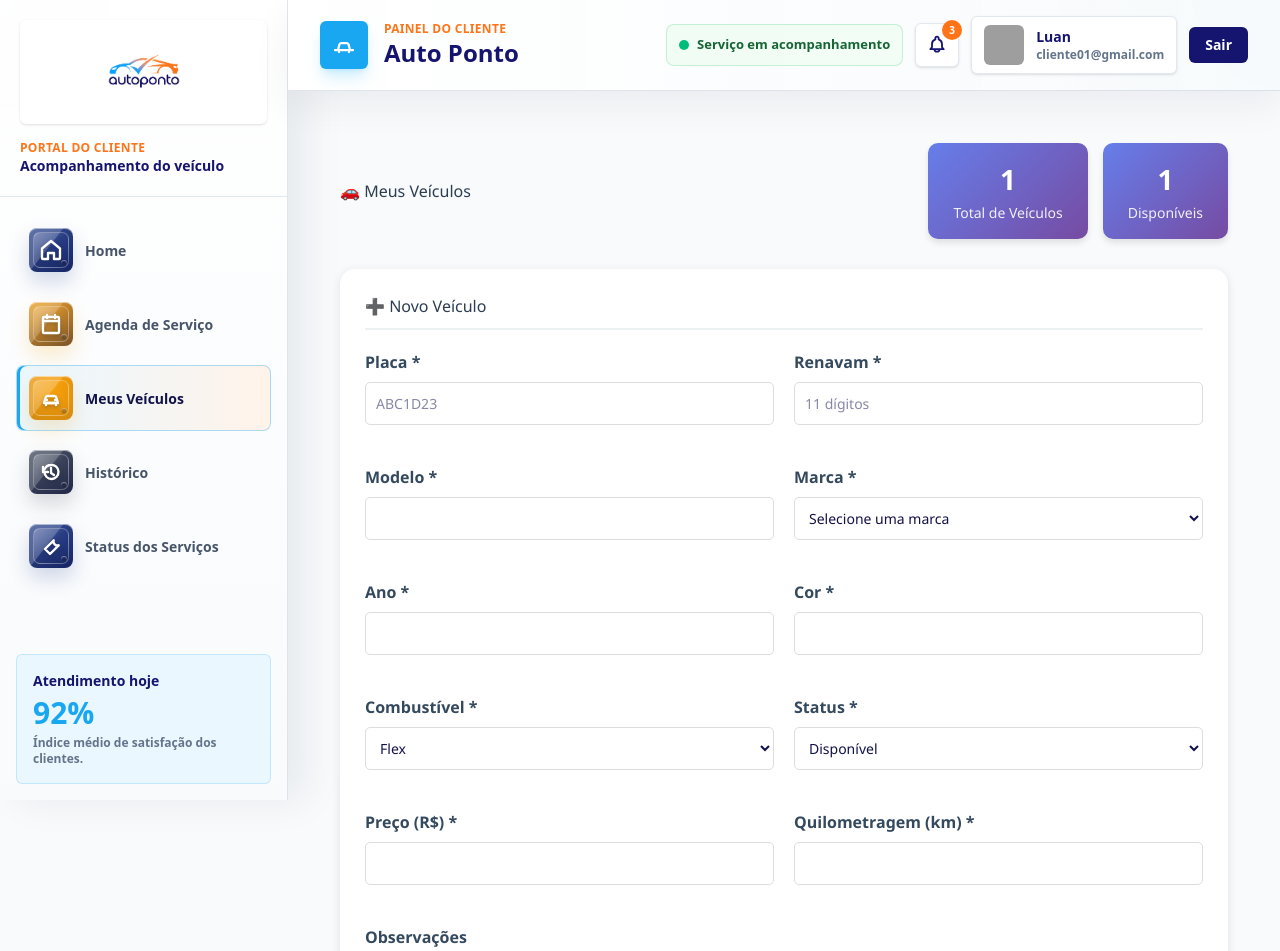
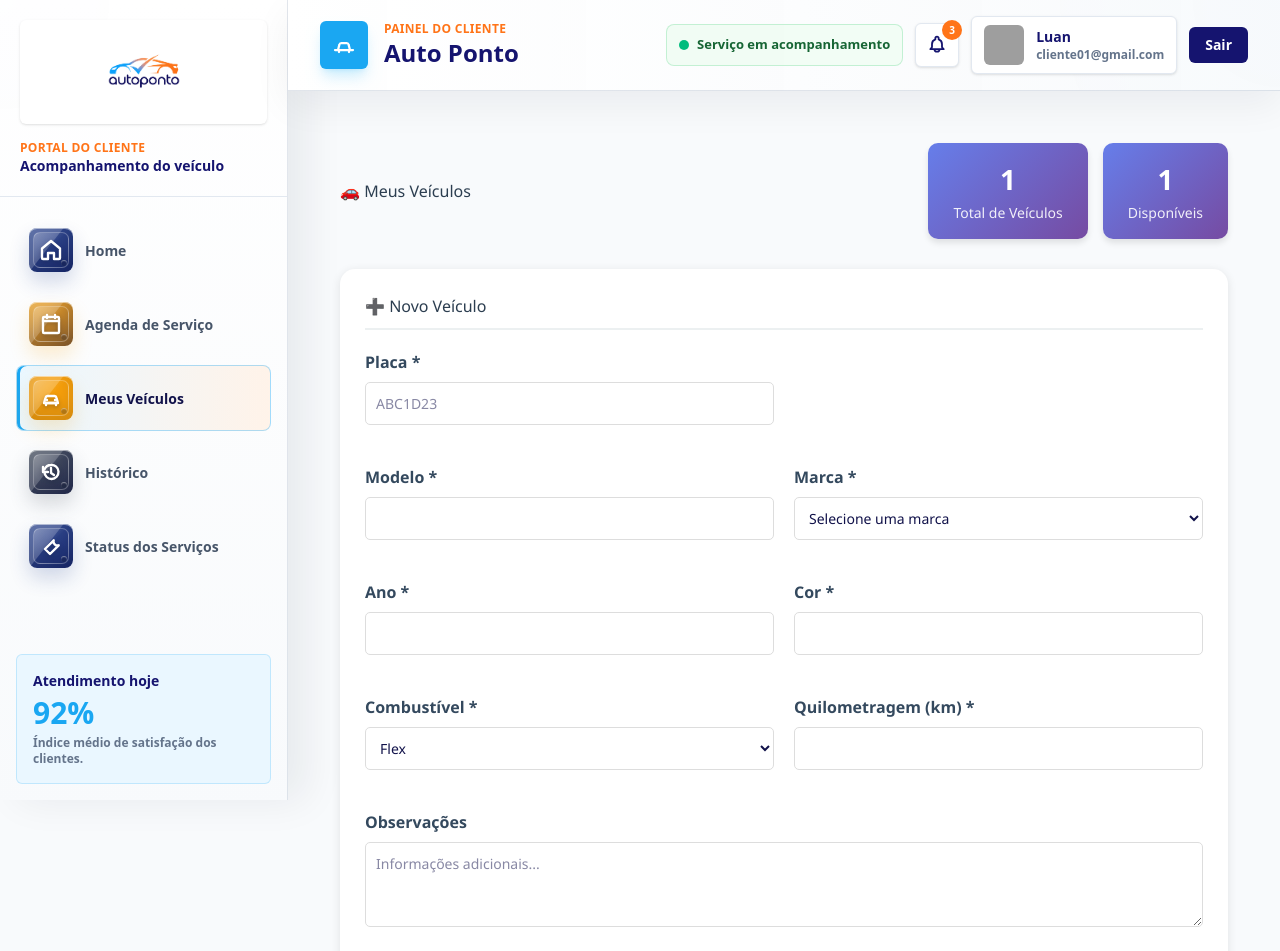
Before and after one commit to Luandsouza/auto-ponto-TCC, an Angular app: page /cliente/veiculos in a window 1280 px wide. Shown: the top 951 px of the page. Built offline with nearby package versions, Linux system fonts and the light colour scheme; grey boxes are pictures that could not be loaded.

Commit message:
refatoracao veiculos

```diff
--- a/src/app/pages/cliente/cadastro-veiculos/cadastro-veiculos.component.html
+++ b/src/app/pages/cliente/cadastro-veiculos/cadastro-veiculos.component.html
@@ -21,28 +21,19 @@
       <div class="form-row">
         <div class="form-group">
           <label for="placa">Placa *</label>
-          <input type="text" id="placa" formControlName="placa"
-                 placeholder="ABC1D23" class="form-control">
+          <input type="text" id="placa" formControlName="placa" placeholder="ABC1D23" class="form-control">
           <div class="error" *ngIf="f['placa'].invalid && f['placa'].touched">
             Placa inválida (Formato: ABC1D23)
           </div>
         </div>
 
-        <div class="form-group">
-          <label for="renavam">Renavam *</label>
-          <input type="text" id="renavam" formControlName="renavam"
-                 placeholder="11 dígitos" class="form-control" maxlength="11">
-          <div class="error" *ngIf="f['renavam'].invalid && f['renavam'].touched">
-            Renavam deve ter 11 dígitos
-          </div>
-        </div>
+
       </div>
 
       <div class="form-row">
         <div class="form-group">
           <label for="modelo">Modelo *</label>
-          <input type="text" id="modelo" formControlName="modelo"
-                 class="form-control">
+          <input type="text" id="modelo" formControlName="modelo" class="form-control">
           <div class="error" *ngIf="f['modelo'].invalid && f['modelo'].touched">
             Modelo é obrigatório
           </div>
@@ -63,8 +54,7 @@
       <div class="form-row">
         <div class="form-group">
           <label for="ano">Ano *</label>
-          <input type="number" id="ano" formControlName="ano"
-                 class="form-control">
+          <input type="number" id="ano" formControlName="ano" class="form-control">
           <div class="error" *ngIf="f['ano'].invalid && f['ano'].touched">
             Ano inválido (1886 - {{ currentYear }})
           </div>
@@ -72,8 +62,7 @@
 
         <div class="form-group">
           <label for="cor">Cor *</label>
-          <input type="text" id="cor" formControlName="cor"
-                 class="form-control">
+          <input type="text" id="cor" formControlName="cor" class="form-control">
           <div class="error" *ngIf="f['cor'].invalid && f['cor'].touched">
             Cor é obrigatória
           </div>
@@ -88,28 +77,12 @@
           </select>
         </div>
 
-        <div class="form-group">
-          <label for="status">Status *</label>
-          <select id="status" formControlName="status" class="form-control">
-            <option *ngFor="let st of statusVeiculo" [value]="st">{{ st }}</option>
-          </select>
-        </div>
-      </div>
 
-      <div class="form-row">
-        <div class="form-group">
-          <label for="preco">Preço (R$) *</label>
-          <input type="number" id="preco" formControlName="preco"
-                 class="form-control" step="0.01">
-          <div class="error" *ngIf="f['preco'].invalid && f['preco'].touched">
-            Preço deve ser maior ou igual a 0
-          </div>
-        </div>
+
 
         <div class="form-group">
           <label for="quilometragem">Quilometragem (km) *</label>
-          <input type="number" id="quilometragem" formControlName="quilometragem"
-                 class="form-control">
+          <input type="number" id="quilometragem" formControlName="quilometragem" class="form-control">
           <div class="error" *ngIf="f['quilometragem'].invalid && f['quilometragem'].touched">
             Quilometragem deve ser maior ou igual a 0
           </div>
@@ -118,9 +91,8 @@
 
       <div class="form-group">
         <label for="observacoes">Observações</label>
-        <textarea id="observacoes" formControlName="observacoes"
-                  rows="3" class="form-control"
-                  placeholder="Informações adicionais..."></textarea>
+        <textarea id="observacoes" formControlName="observacoes" rows="3" class="form-control"
+          placeholder="Informações adicionais..."></textarea>
       </div>
 
       <div class="form-actions">
@@ -154,10 +126,10 @@
 
         <div class="card-content">
           <p><strong>Placa:</strong> {{ veiculo.placa }}</p>
-          <p><strong>Renavam:</strong> {{ veiculo.renavam }}</p>
+
           <p><strong>Ano/Cor:</strong> {{ veiculo.ano }} / {{ veiculo.cor }}</p>
           <p><strong>Combustível:</strong> {{ veiculo.combustivel }}</p>
-          <p><strong>Preço:</strong> {{ veiculo.preco | currency:'BRL' }}</p>
+
           <p><strong>KM:</strong> {{ veiculo.quilometragem | number }} km</p>
           <p *ngIf="veiculo.observacoes"><strong>Obs:</strong> {{ veiculo.observacoes }}</p>
         </div>
```
